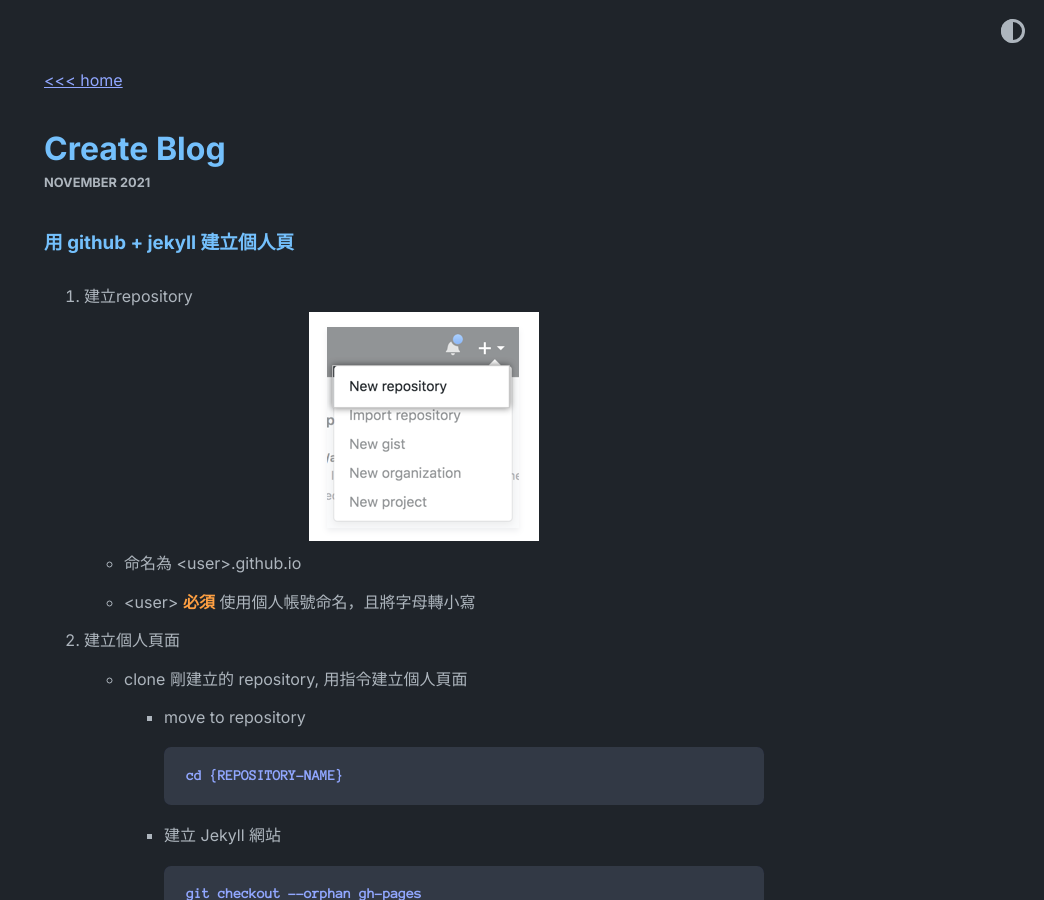
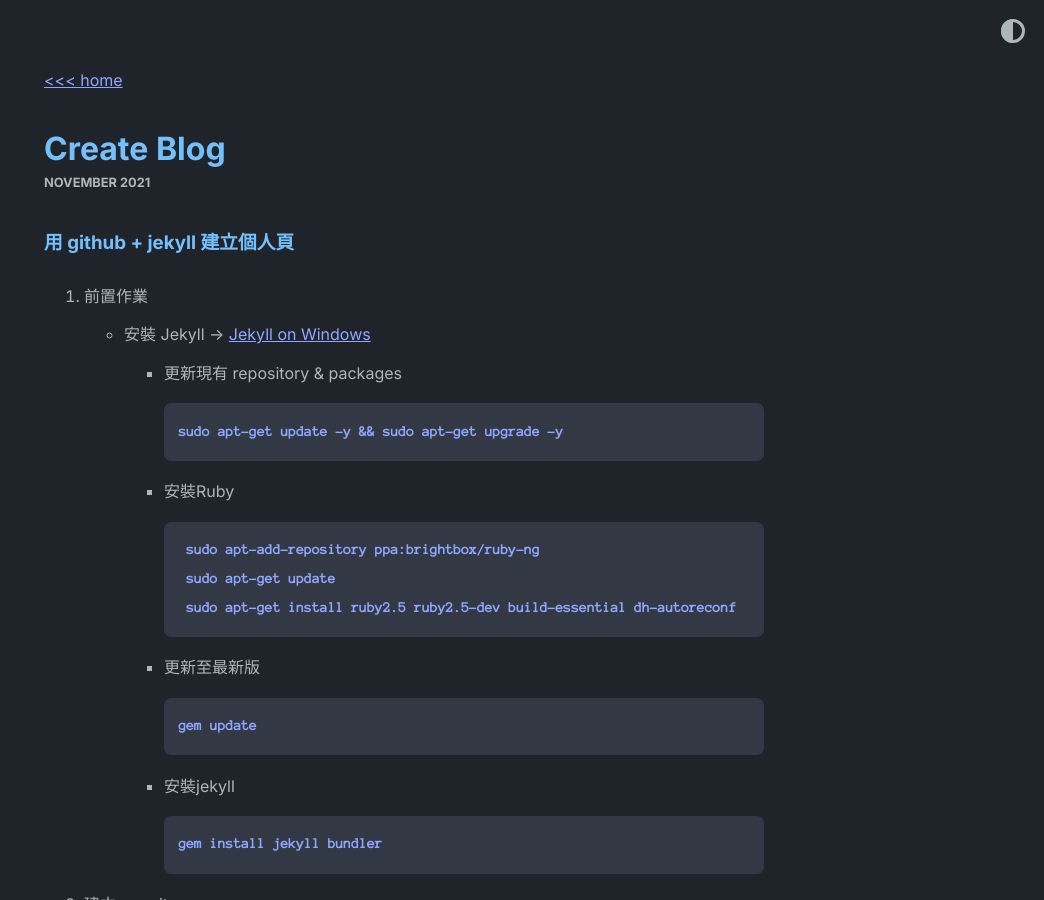
Before and after one commit to SuMinXin/SuMinXin.github.io, a Jekyll site: the page built from _posts/Format/2021-11-24-create-blog.md, in a window 1280 px wide and 900 px high. Shown: the whole window, without its empty margins (236-1280 px from the left). Built offline with Jekyll 4.4.1, drawn with Linux system fonts in a browser that asks for light colours.

Commit message:
open new page

````diff
--- a/_posts/Format/2021-11-24-create-blog.md
+++ b/_posts/Format/2021-11-24-create-blog.md
@@ -3,6 +3,27 @@ layout: post
 ---
 
 <h3>用 github + jekyll 建立個人頁</h3>
+
+0. 前置作業
+   - 安裝 Jekyll -> <a href="https://jekyllrb.com/docs/installation/windows/" target="_blank">Jekyll on Windows</a>
+     - 更新現有 repository & packages
+       ```
+       sudo apt-get update -y && sudo apt-get upgrade -y
+       ```
+     - 安裝Ruby
+        ```
+        sudo apt-add-repository ppa:brightbox/ruby-ng
+        sudo apt-get update
+        sudo apt-get install ruby2.5 ruby2.5-dev build-essential dh-autoreconf
+        ```
+     - 更新至最新版 <br/>
+       ```
+       gem update
+       ```
+     - 安裝jekyll
+       ```
+       gem install jekyll bundler
+       ```
 
 1. 建立repository <br/>
    ![repo](/images/create-pages/REPO.PNG)
@@ -23,7 +44,7 @@ layout: post
          - 修改 Gemfile 設定 <br/>
             - gem "jekyll" 修改為 <br/> `#gem "jekyll"`
             - gem "github-pages" 修改為 <br/> `gem "github-pages", "~> GITHUB-PAGES-VERSION", group: :jekyll_plugins` <br/>
-             (將 {GITHUB-PAGES-VERSION} 換成 [最新版](https://pages.github.com/versions/))
+             (將 {GITHUB-PAGES-VERSION} 換成<a href="https://pages.github.com/versions/" target="_blank">最新版</a>)
 
          - 自動下載並安裝 Gem 套件
             ```
````
